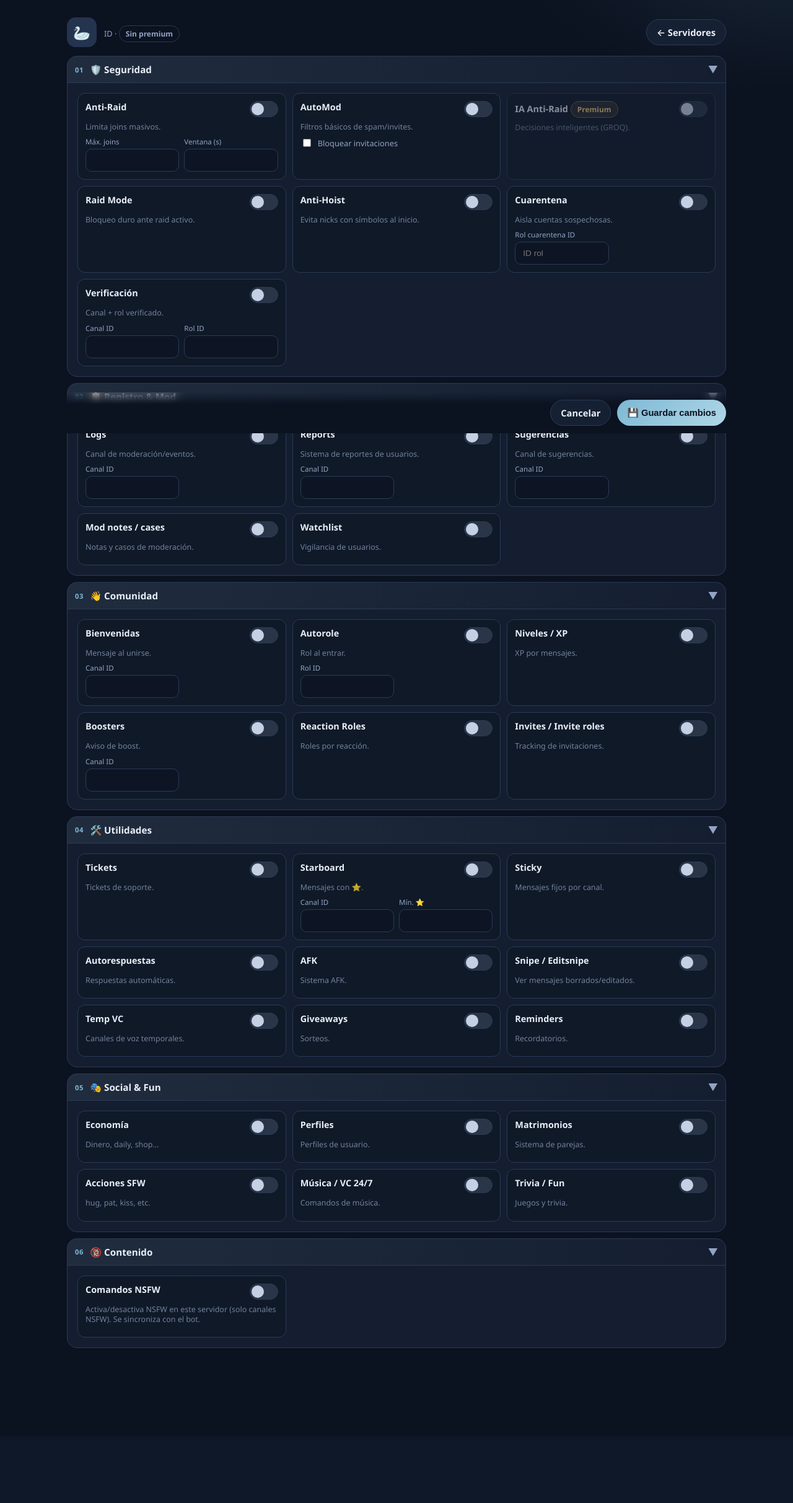
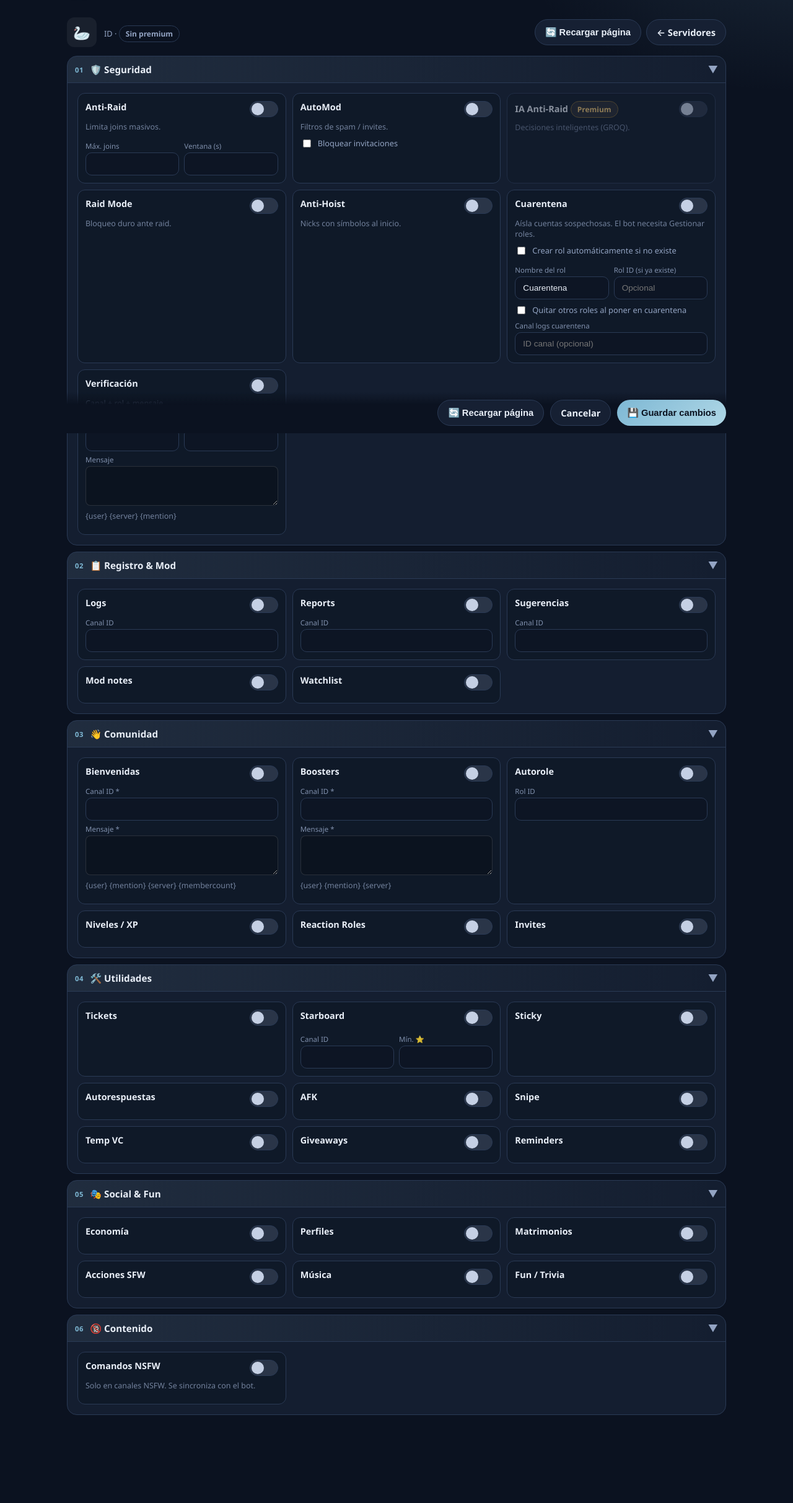
Before and after one commit to wesleyandres50-svg/dette-panel, a FastAPI app: template templates/guild.html in a window 1280 px wide. Shown: the part 101-2526 px from the top of the page at 62% size. Before the commit the page ends 2276 px from the top, so only its background shows below. Run offline with FastAPI, Linux system fonts and the light colour scheme; the template is opened without the code that fills it, so the values that code supplies are empty.

Commit message:
Update guild.html

```diff
--- a/templates/guild.html
+++ b/templates/guild.html
@@ -2,22 +2,28 @@
 {% block title %}{{ guild.name }} · Odette{% endblock %}
 {% block content %}
 <style>
-  .page-head{margin-bottom:14px}
+  .page-head{margin-bottom:14px;display:flex;justify-content:space-between;align-items:center;gap:12px;flex-wrap:wrap}
   .alert{margin-bottom:12px;padding:10px 14px;border-radius:10px;font-size:.9rem}
   .alert-ok{background:#1a3d2e;color:#7dffa3;border:1px solid #2e6b4f}
   .alert-err{background:#3d1a1a;color:#ff9b9b;border:1px solid #6b2e2e}
   .section{margin-bottom:10px}
   .section-h{padding:10px 12px}
   .section-h h2{font-size:.95rem;margin:0}
-  .mod-grid{display:grid;grid-template-columns:repeat(auto-fill,minmax(260px,1fr));gap:10px}
+  .mod-grid{display:grid;grid-template-columns:repeat(auto-fill,minmax(270px,1fr));gap:10px}
   .mod{padding:12px;border-radius:12px}
   .mod-title{font-size:.9rem}
-  .mod-desc{font-size:.78rem;margin:4px 0 8px;opacity:.75;line-height:1.3}
+  .mod-desc{font-size:.78rem;margin:4px 0 8px;opacity:.75;line-height:1.35}
   .fields{display:grid;grid-template-columns:1fr 1fr;gap:8px}
-  .fields .field label{font-size:.72rem}
-  .fields input{padding:6px 8px;font-size:.85rem}
-  .footer-bar{position:sticky;bottom:0;padding:12px 0;margin-top:16px;backdrop-filter:blur(8px);display:flex;gap:10px;justify-content:flex-end}
-  .chip{display:inline-block;font-size:.65rem;padding:2px 6px;border-radius:6px;background:#333;color:#aaa;margin-left:4px}
+  .field{margin-top:6px}
+  .field label{font-size:.72rem;display:block;margin-bottom:3px;opacity:.85}
+  .field input,.field textarea{
+    width:100%;padding:7px 9px;font-size:.85rem;border-radius:8px;
+    border:1px solid rgba(255,255,255,.12);background:rgba(0,0,0,.22);color:inherit;box-sizing:border-box
+  }
+  .field textarea{resize:vertical;min-height:64px}
+  .footer-bar{position:sticky;bottom:0;padding:12px 0;margin-top:16px;display:flex;gap:10px;justify-content:flex-end;flex-wrap:wrap}
+  .check-line{display:flex;align-items:center;gap:8px;font-size:.8rem;margin:8px 0;color:var(--muted,#9aa)}
+  .head-actions{display:flex;gap:8px;flex-wrap:wrap}
 </style>
 
 <div class="page-head">
@@ -25,10 +31,10 @@
     {% if guild.icon %}
       <img class="guild-icon" src="https://cdn.discordapp.com/icons/{{ guild.id }}/{{ guild.icon }}.png?size=64" alt="" style="width:48px;height:48px;border-radius:12px" />
     {% else %}
-      <div class="guild-icon" style="width:48px;height:48px;display:grid;place-items:center">🦢</div>
+      <div class="guild-icon" style="width:48px;height:48px;display:grid;place-items:center;border-radius:12px;background:rgba(255,255,255,.06)">🦢</div>
     {% endif %}
     <div>
-      <h1 style="margin:0;font-size:1.25rem">{{ guild.name }}</h1>
+      <h1 style="margin:0;font-size:1.2rem">{{ guild.name }}</h1>
       <div class="meta" style="font-size:.8rem">
         ID {{ guild.id }} ·
         {% if premium %}
@@ -39,14 +45,17 @@
       </div>
     </div>
   </div>
-  <a class="btn" href="/dashboard">← Servidores</a>
+  <div class="head-actions">
+    <button type="button" class="btn" onclick="location.reload()">🔄 Recargar página</button>
+    <a class="btn" href="/dashboard">← Servidores</a>
+  </div>
 </div>
 
 {% if request.query_params.get('ok') %}
-  <div class="alert alert-ok">✅ Guardado. El bot sincroniza en ~40s (o usa <code>o!panelsync</code>).</div>
+  <div class="alert alert-ok">✅ Guardado. El bot sincroniza en ~40s (o <code>o!panelsync</code>).</div>
 {% endif %}
 {% if request.query_params.get('err') == 'csrf' %}
-  <div class="alert alert-err">⚠️ CSRF inválido. Recarga la página e inténtalo de nuevo.</div>
+  <div class="alert alert-err">⚠️ CSRF inválido. Recarga e inténtalo de nuevo.</div>
 {% endif %}
 
 <form method="post" action="/guild/{{ guild.id }}/save">
@@ -76,10 +85,8 @@
             <div class="mod-title">AutoMod</div>
             <label class="switch"><input type="checkbox" name="automod_enabled" {% if config.automod.enabled %}checked{% endif %} /><span class="slider"></span></label>
           </div>
-          <p class="mod-desc">Filtros básicos de spam/invites.</p>
-          <label style="display:flex;align-items:center;gap:8px;font-size:.8rem;color:var(--muted)">
-            <input type="checkbox" name="automod_anti_invite" {% if config.automod.anti_invite %}checked{% endif %} /> Bloquear invitaciones
-          </label>
+          <p class="mod-desc">Filtros de spam / invites.</p>
+          <label class="check-line"><input type="checkbox" name="automod_anti_invite" {% if config.automod.anti_invite %}checked{% endif %} /> Bloquear invitaciones</label>
         </div>
         <div class="mod {% if not premium %}prem-lock{% endif %}">
           <div class="mod-top">
@@ -93,34 +100,49 @@
             <div class="mod-title">Raid Mode</div>
             <label class="switch"><input type="checkbox" name="raidmode_enabled" {% if config.raidmode.enabled %}checked{% endif %} /><span class="slider"></span></label>
           </div>
-          <p class="mod-desc">Bloqueo duro ante raid activo.</p>
+          <p class="mod-desc">Bloqueo duro ante raid.</p>
         </div>
         <div class="mod">
           <div class="mod-top">
             <div class="mod-title">Anti-Hoist</div>
             <label class="switch"><input type="checkbox" name="antihoist_enabled" {% if config.antihoist.enabled %}checked{% endif %} /><span class="slider"></span></label>
           </div>
-          <p class="mod-desc">Evita nicks con símbolos al inicio.</p>
+          <p class="mod-desc">Nicks con símbolos al inicio.</p>
         </div>
         <div class="mod">
           <div class="mod-top">
             <div class="mod-title">Cuarentena</div>
             <label class="switch"><input type="checkbox" name="quarantine_enabled" {% if config.quarantine.enabled %}checked{% endif %} /><span class="slider"></span></label>
           </div>
-          <p class="mod-desc">Aisla cuentas sospechosas.</p>
+          <p class="mod-desc">Aísla cuentas sospechosas. El bot necesita Gestionar roles.</p>
+          <label class="check-line">
+            <input type="checkbox" name="quarantine_create_role" {% if config.quarantine.create_role %}checked{% endif %} />
+            Crear rol automáticamente si no existe
+          </label>
           <div class="fields">
-            <div class="field"><label>Rol cuarentena ID</label><input type="text" name="quarantine_role" value="{{ config.quarantine.role_id }}" placeholder="ID rol" /></div>
+            <div class="field"><label>Nombre del rol</label><input type="text" name="quarantine_role_name" value="{{ config.quarantine.role_name or 'Cuarentena' }}" /></div>
+            <div class="field"><label>Rol ID (si ya existe)</label><input type="text" name="quarantine_role" value="{{ config.quarantine.role_id }}" placeholder="Opcional" /></div>
           </div>
+          <label class="check-line">
+            <input type="checkbox" name="quarantine_strip_roles" {% if config.quarantine.strip_roles %}checked{% endif %} />
+            Quitar otros roles al poner en cuarentena
+          </label>
+          <div class="field"><label>Canal logs cuarentena</label><input type="text" name="quarantine_log_channel" value="{{ config.quarantine.log_channel_id }}" placeholder="ID canal (opcional)" /></div>
         </div>
         <div class="mod">
           <div class="mod-top">
             <div class="mod-title">Verificación</div>
             <label class="switch"><input type="checkbox" name="verify_enabled" {% if config.verify.enabled %}checked{% endif %} /><span class="slider"></span></label>
           </div>
-          <p class="mod-desc">Canal + rol verificado.</p>
+          <p class="mod-desc">Canal + rol + mensaje.</p>
           <div class="fields">
-            <div class="field"><label>Canal ID</label><input type="text" name="verify_channel" value="{{ config.verify.channel_id }}" /></div>
-            <div class="field"><label>Rol ID</label><input type="text" name="verify_role" value="{{ config.verify.role_id }}" /></div>
+            <div class="field"><label>Canal ID *</label><input type="text" name="verify_channel" value="{{ config.verify.channel_id }}" /></div>
+            <div class="field"><label>Rol ID *</label><input type="text" name="verify_role" value="{{ config.verify.role_id }}" /></div>
+          </div>
+          <div class="field">
+            <label>Mensaje</label>
+            <textarea name="verify_message" rows="2">{{ config.verify.message }}</textarea>
+            <p class="mod-desc">{user} {server} {mention}</p>
           </div>
         </div>
       </div>
@@ -140,44 +162,33 @@
             <div class="mod-title">Logs</div>
             <label class="switch"><input type="checkbox" name="logs_enabled" {% if config.logs.enabled %}checked{% endif %} /><span class="slider"></span></label>
           </div>
-          <p class="mod-desc">Canal de moderación/eventos.</p>
-          <div class="fields">
-            <div class="field"><label>Canal ID</label><input type="text" name="logs_channel" value="{{ config.logs.channel_id }}" /></div>
-          </div>
+          <div class="field"><label>Canal ID</label><input type="text" name="logs_channel" value="{{ config.logs.channel_id }}" /></div>
         </div>
         <div class="mod">
           <div class="mod-top">
             <div class="mod-title">Reports</div>
             <label class="switch"><input type="checkbox" name="reports_enabled" {% if config.reports.enabled %}checked{% endif %} /><span class="slider"></span></label>
           </div>
-          <p class="mod-desc">Sistema de reportes de usuarios.</p>
-          <div class="fields">
-            <div class="field"><label>Canal ID</label><input type="text" name="reports_channel" value="{{ config.reports.channel_id }}" /></div>
-          </div>
+          <div class="field"><label>Canal ID</label><input type="text" name="reports_channel" value="{{ config.reports.channel_id }}" /></div>
         </div>
         <div class="mod">
           <div class="mod-top">
             <div class="mod-title">Sugerencias</div>
             <label class="switch"><input type="checkbox" name="suggest_enabled" {% if config.suggest.enabled %}checked{% endif %} /><span class="slider"></span></label>
           </div>
-          <p class="mod-desc">Canal de sugerencias.</p>
-          <div class="fields">
-            <div class="field"><label>Canal ID</label><input type="text" name="suggest_channel" value="{{ config.suggest.channel_id }}" /></div>
-          </div>
+          <div class="field"><label>Canal ID</label><input type="text" name="suggest_channel" value="{{ config.suggest.channel_id }}" /></div>
         </div>
         <div class="mod">
           <div class="mod-top">
-            <div class="mod-title">Mod notes / cases</div>
+            <div class="mod-title">Mod notes</div>
             <label class="switch"><input type="checkbox" name="modnotes_enabled" {% if config.modnotes.enabled %}checked{% endif %} /><span class="slider"></span></label>
           </div>
-          <p class="mod-desc">Notas y casos de moderación.</p>
         </div>
         <div class="mod">
           <div class="mod-top">
             <div class="mod-title">Watchlist</div>
             <label class="switch"><input type="checkbox" name="watchlist_enabled" {% if config.watchlist.enabled %}checked{% endif %} /><span class="slider"></span></label>
           </div>
-          <p class="mod-desc">Vigilancia de usuarios.</p>
         </div>
       </div>
     </div>
@@ -196,9 +207,23 @@
             <div class="mod-title">Bienvenidas</div>
             <label class="switch"><input type="checkbox" name="welcome_enabled" {% if config.welcome.enabled %}checked{% endif %} /><span class="slider"></span></label>
           </div>
-          <p class="mod-desc">Mensaje al unirse.</p>
-          <div class="fields">
-            <div class="field"><label>Canal ID</label><input type="text" name="welcome_channel" value="{{ config.welcome.channel_id }}" /></div>
+          <div class="field"><label>Canal ID *</label><input type="text" name="welcome_channel" value="{{ config.welcome.channel_id }}" /></div>
+          <div class="field">
+            <label>Mensaje *</label>
+            <textarea name="welcome_message" rows="3">{{ config.welcome.message }}</textarea>
+            <p class="mod-desc">{user} {mention} {server} {membercount}</p>
+          </div>
+        </div>
+        <div class="mod">
+          <div class="mod-top">
+            <div class="mod-title">Boosters</div>
+            <label class="switch"><input type="checkbox" name="booster_enabled" {% if config.booster.enabled %}checked{% endif %} /><span class="slider"></span></label>
+          </div>
+          <div class="field"><label>Canal ID *</label><input type="text" name="booster_channel" value="{{ config.booster.channel_id }}" /></div>
+          <div class="field">
+            <label>Mensaje *</label>
+            <textarea name="booster_message" rows="3">{{ config.booster.message }}</textarea>
+            <p class="mod-desc">{user} {mention} {server}</p>
           </div>
         </div>
         <div class="mod">
@@ -206,26 +231,12 @@
             <div class="mod-title">Autorole</div>
             <label class="switch"><input type="checkbox" name="autorole_enabled" {% if config.autorole.enabled %}checked{% endif %} /><span class="slider"></span></label>
           </div>
-          <p class="mod-desc">Rol al entrar.</p>
-          <div class="fields">
-            <div class="field"><label>Rol ID</label><input type="text" name="autorole_role" value="{{ config.autorole.role_id }}" /></div>
-          </div>
+          <div class="field"><label>Rol ID</label><input type="text" name="autorole_role" value="{{ config.autorole.role_id }}" /></div>
         </div>
         <div class="mod">
           <div class="mod-top">
             <div class="mod-title">Niveles / XP</div>
             <label class="switch"><input type="checkbox" name="levels_enabled" {% if config.levels.enabled %}checked{% endif %} /><span class="slider"></span></label>
-          </div>
-          <p class="mod-desc">XP por mensajes.</p>
-        </div>
-        <div class="mod">
-          <div class="mod-top">
-            <div class="mod-title">Boosters</div>
-            <label class="switch"><input type="checkbox" name="booster_enabled" {% if config.booster.enabled %}checked{% endif %} /><span class="slider"></span></label>
-          </div>
-          <p class="mod-desc">Aviso de boost.</p>
-          <div class="fields">
-            <div class="field"><label>Canal ID</label><input type="text" name="booster_channel" value="{{ config.booster.channel_id }}" /></div>
           </div>
         </div>
         <div class="mod">
@@ -233,14 +244,12 @@
             <div class="mod-title">Reaction Roles</div>
             <label class="switch"><input type="checkbox" name="reaction_roles_enabled" {% if config.reaction_roles.enabled %}checked{% endif %} /><span class="slider"></span></label>
           </div>
-          <p class="mod-desc">Roles por reacción.</p>
         </div>
         <div class="mod">
           <div class="mod-top">
-            <div class="mod-title">Invites / Invite roles</div>
+            <div class="mod-title">Invites</div>
             <label class="switch"><input type="checkbox" name="invites_enabled" {% if config.invites.enabled %}checked{% endif %} /><span class="slider"></span></label>
           </div>
-          <p class="mod-desc">Tracking de invitaciones.</p>
         </div>
       </div>
     </div>
@@ -255,77 +264,59 @@
     <div class="section-body">
       <div class="mod-grid">
         <div class="mod">
-          <div class="mod-top">
-            <div class="mod-title">Tickets</div>
+          <div class="mod-top"><div class="mod-title">Tickets</div>
             <label class="switch"><input type="checkbox" name="tickets_enabled" {% if config.tickets.enabled %}checked{% endif %} /><span class="slider"></span></label>
           </div>
-          <p class="mod-desc">Tickets de soporte.</p>
         </div>
         <div class="mod">
-          <div class="mod-top">
-            <div class="mod-title">Starboard</div>
+          <div class="mod-top"><div class="mod-title">Starboard</div>
             <label class="switch"><input type="checkbox" name="starboard_enabled" {% if config.starboard.enabled %}checked{% endif %} /><span class="slider"></span></label>
           </div>
-          <p class="mod-desc">Mensajes con ⭐.</p>
           <div class="fields">
             <div class="field"><label>Canal ID</label><input type="text" name="starboard_channel" value="{{ config.starboard.channel_id }}" /></div>
             <div class="field"><label>Mín. ⭐</label><input type="number" name="starboard_min" min="1" max="25" value="{{ config.starboard.min_stars }}" /></div>
           </div>
         </div>
         <div class="mod">
-          <div class="mod-top">
-            <div class="mod-title">Sticky</div>
+          <div class="mod-top"><div class="mod-title">Sticky</div>
             <label class="switch"><input type="checkbox" name="sticky_enabled" {% if config.sticky.enabled %}checked{% endif %} /><span class="slider"></span></label>
           </div>
-          <p class="mod-desc">Mensajes fijos por canal.</p>
         </div>
         <div class="mod">
-          <div class="mod-top">
-            <div class="mod-title">Autorespuestas</div>
+          <div class="mod-top"><div class="mod-title">Autorespuestas</div>
             <label class="switch"><input type="checkbox" name="autoresponse_enabled" {% if config.autoresponse.enabled %}checked{% endif %} /><span class="slider"></span></label>
           </div>
-          <p class="mod-desc">Respuestas automáticas.</p>
         </div>
         <div class="mod">
-          <div class="mod-top">
-            <div class="mod-title">AFK</div>
+          <div class="mod-top"><div class="mod-title">AFK</div>
             <label class="switch"><input type="checkbox" name="afk_enabled" {% if config.afk.enabled %}checked{% endif %} /><span class="slider"></span></label>
           </div>
-          <p class="mod-desc">Sistema AFK.</p>
         </div>
         <div class="mod">
-          <div class="mod-top">
-            <div class="mod-title">Snipe / Editsnipe</div>
+          <div class="mod-top"><div class="mod-title">Snipe</div>
             <label class="switch"><input type="checkbox" name="snipe_enabled" {% if config.snipe.enabled %}checked{% endif %} /><span class="slider"></span></label>
           </div>
-          <p class="mod-desc">Ver mensajes borrados/editados.</p>
         </div>
         <div class="mod">
-          <div class="mod-top">
-            <div class="mod-title">Temp VC</div>
+          <div class="mod-top"><div class="mod-title">Temp VC</div>
             <label class="switch"><input type="checkbox" name="tempvc_enabled" {% if config.tempvc.enabled %}checked{% endif %} /><span class="slider"></span></label>
           </div>
-          <p class="mod-desc">Canales de voz temporales.</p>
         </div>
         <div class="mod">
-          <div class="mod-top">
-            <div class="mod-title">Giveaways</div>
+          <div class="mod-top"><div class="mod-title">Giveaways</div>
             <label class="switch"><input type="checkbox" name="giveaways_enabled" {% if config.giveaways.enabled %}checked{% endif %} /><span class="slider"></span></label>
           </div>
-          <p class="mod-desc">Sorteos.</p>
         </div>
         <div class="mod">
-          <div class="mod-top">
-            <div class="mod-title">Reminders</div>
+          <div class="mod-top"><div class="mod-title">Reminders</div>
             <label class="switch"><input type="checkbox" name="reminders_enabled" {% if config.reminders.enabled %}checked{% endif %} /><span class="slider"></span></label>
           </div>
-          <p class="mod-desc">Recordatorios.</p>
         </div>
       </div>
     </div>
   </div>
 
-  {# 05 SOCIAL / FUN #}
+  {# 05 SOCIAL #}
   <div class="section" data-section>
     <div class="section-h" onclick="this.parentElement.classList.toggle('collapsed')">
       <h2><span class="cat-tag">05</span> 🎭 Social & Fun</h2>
@@ -333,53 +324,17 @@
     </div>
     <div class="section-body">
       <div class="mod-grid">
-        <div class="mod">
-          <div class="mod-top">
-            <div class="mod-title">Economía</div>
-            <label class="switch"><input type="checkbox" name="economy_enabled" {% if config.economy.enabled %}checked{% endif %} /><span class="slider"></span></label>
-          </div>
-          <p class="mod-desc">Dinero, daily, shop…</p>
-        </div>
-        <div class="mod">
-          <div class="mod-top">
-            <div class="mod-title">Perfiles</div>
-            <label class="switch"><input type="checkbox" name="profiles_enabled" {% if config.profiles.enabled %}checked{% endif %} /><span class="slider"></span></label>
-          </div>
-          <p class="mod-desc">Perfiles de usuario.</p>
-        </div>
-        <div class="mod">
-          <div class="mod-top">
-            <div class="mod-title">Matrimonios</div>
-            <label class="switch"><input type="checkbox" name="marriage_enabled" {% if config.marriage.enabled %}checked{% endif %} /><span class="slider"></span></label>
-          </div>
-          <p class="mod-desc">Sistema de parejas.</p>
-        </div>
-        <div class="mod">
-          <div class="mod-top">
-            <div class="mod-title">Acciones SFW</div>
-            <label class="switch"><input type="checkbox" name="actions_sfw_enabled" {% if config.actions_sfw.enabled %}checked{% endif %} /><span class="slider"></span></label>
-          </div>
-          <p class="mod-desc">hug, pat, kiss, etc.</p>
-        </div>
-        <div class="mod">
-          <div class="mod-top">
-            <div class="mod-title">Música / VC 24/7</div>
-            <label class="switch"><input type="checkbox" name="music_enabled" {% if config.music.enabled %}checked{% endif %} /><span class="slider"></span></label>
-          </div>
-          <p class="mod-desc">Comandos de música.</p>
-        </div>
-        <div class="mod">
-          <div class="mod-top">
-            <div class="mod-title">Trivia / Fun</div>
-            <label class="switch"><input type="checkbox" name="fun_enabled" {% if config.fun.enabled %}checked{% endif %} /><span class="slider"></span></label>
-          </div>
-          <p class="mod-desc">Juegos y trivia.</p>
-        </div>
+        <div class="mod"><div class="mod-top"><div class="mod-title">Economía</div><label class="switch"><input type="checkbox" name="economy_enabled" {% if config.economy.enabled %}checked{% endif %} /><span class="slider"></span></label></div></div>
+        <div class="mod"><div class="mod-top"><div class="mod-title">Perfiles</div><label class="switch"><input type="checkbox" name="profiles_enabled" {% if config.profiles.enabled %}checked{% endif %} /><span class="slider"></span></label></div></div>
+        <div class="mod"><div class="mod-top"><div class="mod-title">Matrimonios</div><label class="switch"><input type="checkbox" name="marriage_enabled" {% if config.marriage.enabled %}checked{% endif %} /><span class="slider"></span></label></div></div>
+        <div class="mod"><div class="mod-top"><div class="mod-title">Acciones SFW</div><label class="switch"><input type="checkbox" name="actions_sfw_enabled" {% if config.actions_sfw.enabled %}checked{% endif %} /><span class="slider"></span></label></div></div>
+        <div class="mod"><div class="mod-top"><div class="mod-title">Música</div><label class="switch"><input type="checkbox" name="music_enabled" {% if config.music.enabled %}checked{% endif %} /><span class="slider"></span></label></div></div>
+        <div class="mod"><div class="mod-top"><div class="mod-title">Fun / Trivia</div><label class="switch"><input type="checkbox" name="fun_enabled" {% if config.fun.enabled %}checked{% endif %} /><span class="slider"></span></label></div></div>
       </div>
     </div>
   </div>
 
-  {# 06 CONTENIDO #}
+  {# 06 NSFW #}
   <div class="section" data-section>
     <div class="section-h" onclick="this.parentElement.classList.toggle('collapsed')">
       <h2><span class="cat-tag">06</span> 🔞 Contenido</h2>
@@ -392,13 +347,14 @@
             <div class="mod-title">Comandos NSFW</div>
             <label class="switch"><input type="checkbox" name="nsfw_enabled" {% if config.nsfw.enabled %}checked{% endif %} /><span class="slider"></span></label>
           </div>
-          <p class="mod-desc">Activa/desactiva NSFW en este servidor (solo canales NSFW). Se sincroniza con el bot.</p>
+          <p class="mod-desc">Solo en canales NSFW. Se sincroniza con el bot.</p>
         </div>
       </div>
     </div>
   </div>
 
   <div class="footer-bar">
+    <button type="button" class="btn" onclick="location.reload()">🔄 Recargar página</button>
     <a class="btn" href="/dashboard">Cancelar</a>
     <button class="btn btn-primary" type="submit">💾 Guardar cambios</button>
   </div>
```
